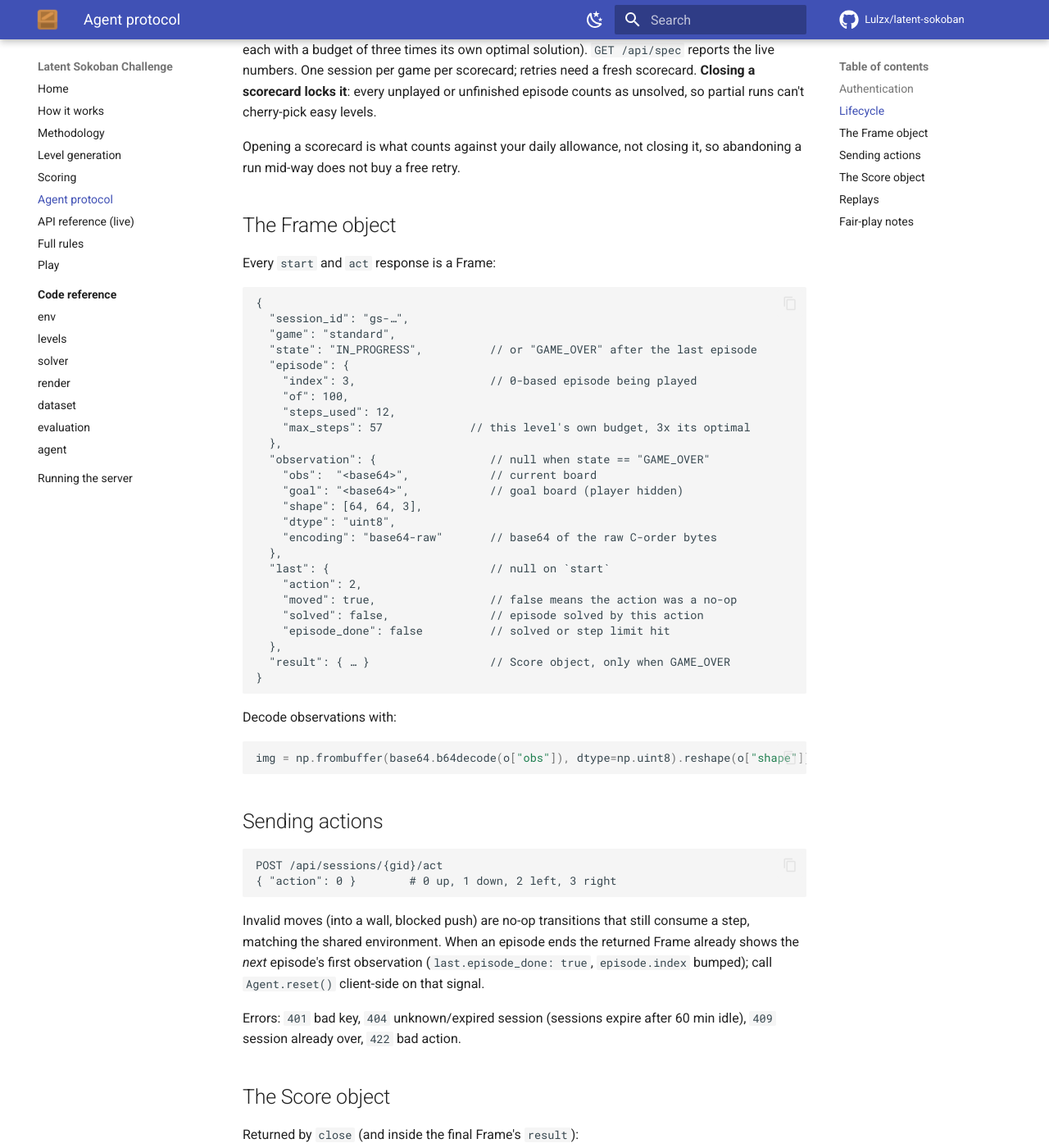
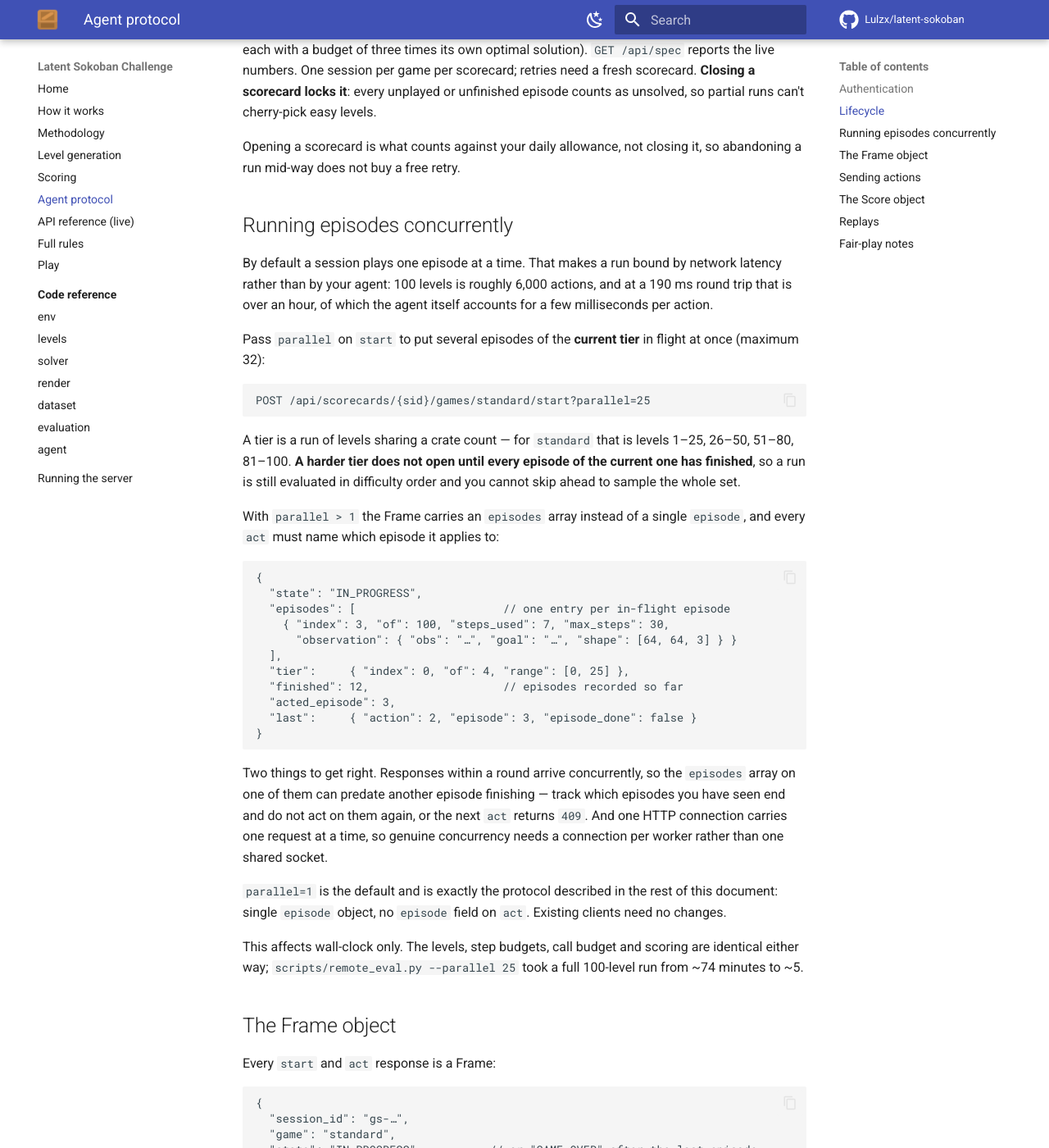
Before and after one commit to Lulzx/latent-sokoban, an MkDocs documentation site: the page built from docs/API.md, in a window 1280 px wide and 1400 px high, scrolled down 1030 px. Shown: the whole window at 82% size. Built offline with MkDocs 1.6.1 and Material for MkDocs 9.7.7, drawn with Linux system fonts in a browser that asks for light colours; comment, search, counter and statistics services are not loaded; some of the changed text lies outside the part shown.

Commit message:
Stop a stale episode list from resurrecting a finished episode
The parallel client acted on every open episode at once and then refreshed
its set of live episodes from the last response of the round. Responses
within a round arrive concurrently, so the `episodes` array on any one of
them can predate another episode finishing -- and adopting from that stale
array put an already-closed episode back in the live set. The next act on it
returned 409 and killed the run:

    HTTP 409 ... episode 12 is not in flight; open episodes are [1, 3, 4, ...]

which happened on the real server after five solves. Episodes that report
episode_done are now recorded in a `retired` set that adopt() refuses to
re-add.

Documents the parallel protocol in docs/API.md: the `parallel` query
parameter, the `episodes`/`tier`/`finished` frame fields, the `episode`
field on act, tier gating, and the 400/409 responses. Two client-side
hazards are called out explicitly because both cost a run here -- the stale
episode array above, and that one HTTP connection carries one request at a
time, so real concurrency needs a connection per worker rather than one
shared socket.

Also documents what retrying is for, including that /act has no idempotency
key so a retry after a lost response replays the action.

First real leaderboard entry, using this path: 8/100 solved, 0.5674 move
efficiency, 5936 actions, in 5 min 17 s against the ~74 min the serial
client took to not finish at all. The close call dropped and was retried
once -- exactly the failure that orphaned the previous submission at
episode 81.

````diff
--- a/docs/API.md
+++ b/docs/API.md
@@ -54,6 +54,57 @@ episode counts as unsolved, so partial runs can't cherry-pick easy levels.
 Opening a scorecard is what counts against your daily allowance, not
 closing it, so abandoning a run mid-way does not buy a free retry.
 
+## Running episodes concurrently
+
+By default a session plays one episode at a time. That makes a run bound by
+network latency rather than by your agent: 100 levels is roughly 6,000
+actions, and at a 190 ms round trip that is over an hour, of which the agent
+itself accounts for a few milliseconds per action.
+
+Pass `parallel` on `start` to put several episodes of the **current tier**
+in flight at once (maximum 32):
+
+```
+POST /api/scorecards/{sid}/games/standard/start?parallel=25
+```
+
+A tier is a run of levels sharing a crate count — for `standard` that is
+levels 1–25, 26–50, 51–80, 81–100. **A harder tier does not open until every
+episode of the current one has finished**, so a run is still evaluated in
+difficulty order and you cannot skip ahead to sample the whole set.
+
+With `parallel > 1` the Frame carries an `episodes` array instead of a
+single `episode`, and every `act` must name which episode it applies to:
+
+```jsonc
+{
+  "state": "IN_PROGRESS",
+  "episodes": [                      // one entry per in-flight episode
+    { "index": 3, "of": 100, "steps_used": 7, "max_steps": 30,
+      "observation": { "obs": "…", "goal": "…", "shape": [64, 64, 3] } }
+  ],
+  "tier":     { "index": 0, "of": 4, "range": [0, 25] },
+  "finished": 12,                    // episodes recorded so far
+  "acted_episode": 3,
+  "last":     { "action": 2, "episode": 3, "episode_done": false }
+}
+```
+
+Two things to get right. Responses within a round arrive concurrently, so
+the `episodes` array on one of them can predate another episode finishing —
+track which episodes you have seen end and do not act on them again, or the
+next `act` returns `409`. And one HTTP connection carries one request at a
+time, so genuine concurrency needs a connection per worker rather than one
+shared socket.
+
+`parallel=1` is the default and is exactly the protocol described in the
+rest of this document: single `episode` object, no `episode` field on `act`.
+Existing clients need no changes.
+
+This affects wall-clock only. The levels, step budgets, call budget and
+scoring are identical either way; `scripts/remote_eval.py --parallel 25`
+took a full 100-level run from ~74 minutes to ~5.
+
 ## The Frame object
 
 Every `start` and `act` response is a Frame:
@@ -96,7 +147,8 @@ img = np.frombuffer(base64.b64decode(o["obs"]), dtype=np.uint8).reshape(o["shape
 
 ```
 POST /api/sessions/{gid}/act
-{ "action": 0 }        # 0 up, 1 down, 2 left, 3 right
+{ "action": 0 }               # 0 up, 1 down, 2 left, 3 right
+{ "action": 0, "episode": 3 } # required when several are in flight
 ```
 
 Invalid moves (into a wall, blocked push) are no-op transitions that
@@ -106,7 +158,17 @@ first observation (`last.episode_done: true`, `episode.index` bumped);
 call `Agent.reset()` client-side on that signal.
 
 Errors: `401` bad key, `404` unknown/expired session (sessions expire
-after 60 min idle), `409` session already over, `422` bad action.
+after 60 min idle), `409` session already over or the named episode is not
+in flight, `422` bad action. `400` means several episodes are open and you
+did not say which one to act on.
+
+Clients should retry network faults, `429` and `5xx` rather than aborting: a
+run is thousands of requests, so a transient reset is likely rather than
+exceptional, and dying mid-run leaves the scorecard open — which scores
+nothing, however well the run was going. Retrying `close` matters most.
+Note that retrying `act` after a lost *response* replays the action, since
+the API takes no idempotency key; the returned Frame is still the true state
+and replanning from it costs a step rather than the episode.
 
 ## The Score object
 
````
Also changed, not shown: README.md (+7 -1 lines), 1 other file.
